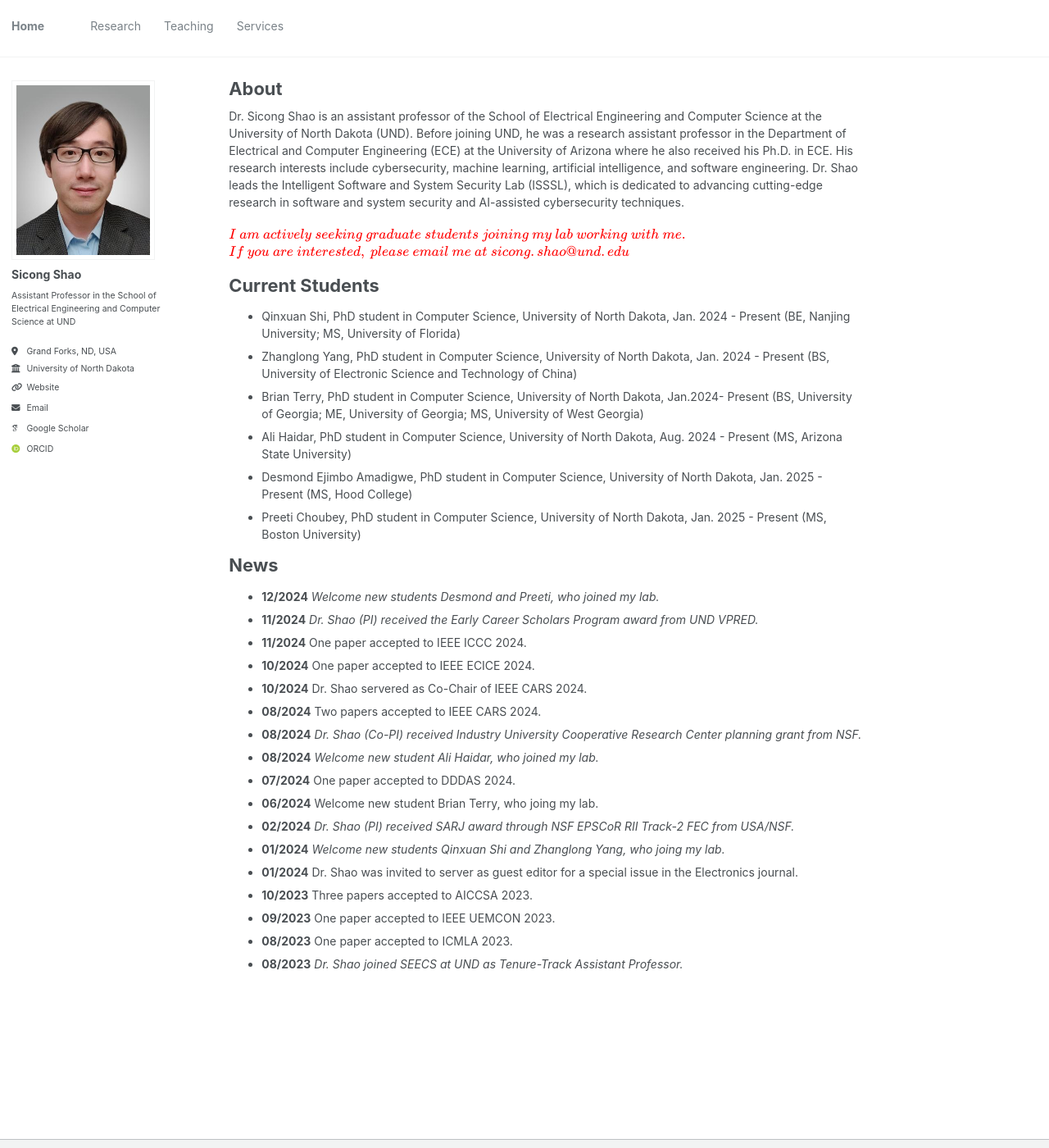
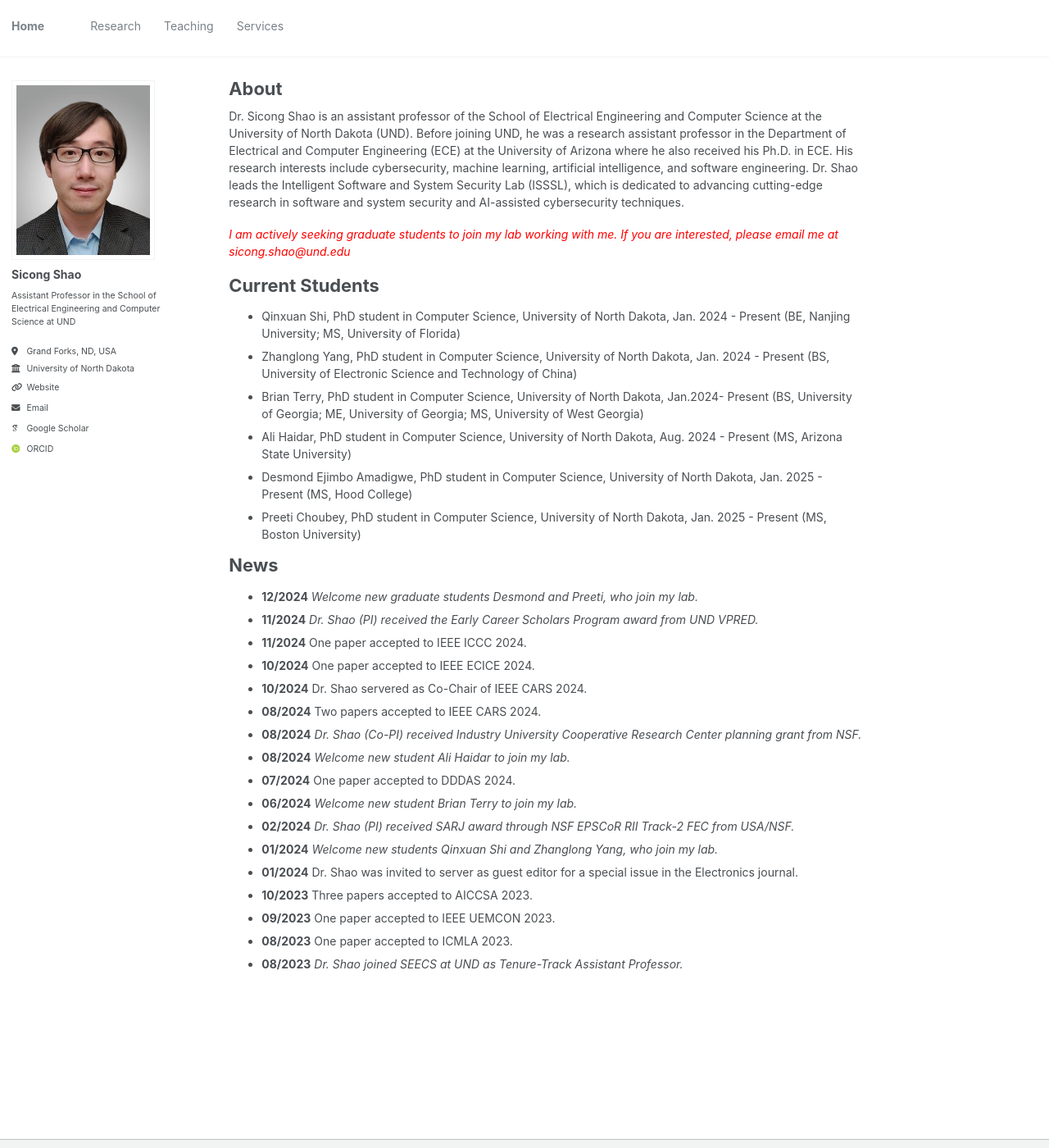
Before and after one commit to sicongshao/sicongshao.github.io, a Jekyll site: the page built from _pages/about.md, in a window 1280 px wide and 1400 px high. Shown: the whole window at 82% size. Built offline with Jekyll 4.4.1, drawn with Linux system fonts in a browser that asks for light colours; some web fonts are replaced.

```diff
--- a/_pages/about.md
+++ b/_pages/about.md
@@ -9,10 +9,9 @@
 
 Dr. Sicong Shao is an assistant professor of the School of Electrical Engineering and Computer Science at the University of North Dakota (UND). Before joining UND, he was a research assistant professor in the Department of Electrical and Computer Engineering (ECE) at the University of Arizona where he also received his Ph.D. in ECE.  His research interests include cybersecurity, machine learning, artificial intelligence, and software engineering. Dr. Shao leads the Intelligent Software and System Security Lab (ISSSL), which is dedicated to advancing cutting-edge research in software and system security and AI-assisted cybersecurity techniques.
 
-<!-- $${\color{red}Welcome \space \color{lightblue}To \space \color{lightgreen}Github}$$ -->
 
-$${\color{red}I \space am \space actively \space seeking \space graduate \space students \space joining \space my \space lab \space working \space with \space me.}$$
-$${\color{red} If \space you \space are \space interested, \space please \space email \space me \space at \space sicong.shao@und.edu}$$
+
+<span style="color: red;">*I am actively seeking graduate students to join my lab working with me. If you are interested, please email me at sicong.shao@und.edu*</span>
 
 
 Current Students
@@ -26,7 +25,7 @@
 
 News
 ======
-* **12/2024** *Welcome new students Desmond and Preeti, who joined my lab.*
+* **12/2024** *Welcome new graduate students Desmond and Preeti, who join my lab.*
 * **11/2024** *Dr. Shao (PI) received the Early Career Scholars Program award from UND VPRED.*
 * **11/2024** One paper accepted to IEEE ICCC 2024.
 * **10/2024** One paper accepted to IEEE ECICE 2024.
@@ -34,11 +33,11 @@
 * **08/2024** Two papers accepted to IEEE CARS 2024.
 * **08/2024** *Dr. Shao (Co-PI) received Industry University Cooperative Research Center planning grant from NSF.*
 <!-- * **08/2024** Dr. Shao was invited to server as Technical Program Committee (TPC) member at the IEEE HOST 2025. -->
-* **08/2024** *Welcome new student Ali Haidar, who joined my lab.*
+* **08/2024** *Welcome new student Ali Haidar to join my lab.*
 * **07/2024** One paper accepted to DDDAS 2024.
-* **06/2024** Welcome new student Brian Terry, who joing my lab.
+* **06/2024** *Welcome new student Brian Terry to join my lab.*
 * **02/2024** *Dr. Shao (PI) received SARJ award through NSF EPSCoR RII Track-2 FEC from USA/NSF.*
-* **01/2024** *Welcome new students Qinxuan Shi and Zhanglong Yang, who joing my lab.*
+* **01/2024** *Welcome new students Qinxuan Shi and Zhanglong Yang, who join my lab.*
 * **01/2024** Dr. Shao was invited to server as guest editor for a special issue in the Electronics journal.
 * **10/2023** Three papers accepted to AICCSA 2023.
 * **09/2023** One paper accepted to IEEE UEMCON 2023.
```
